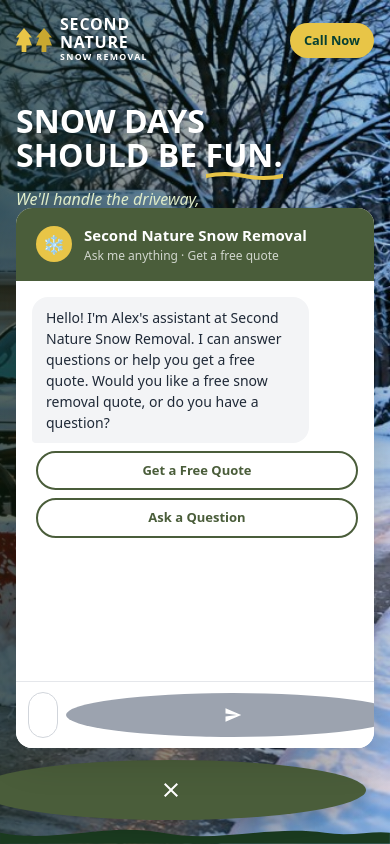
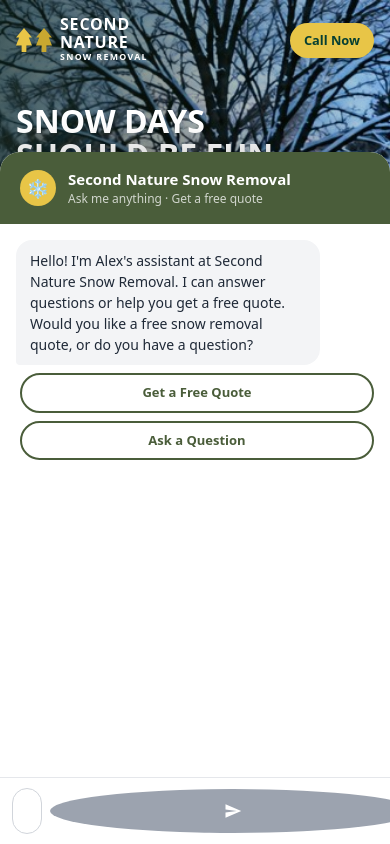
Before and after one commit to Sherryfarmshop/second-nature-plowing, a Next.js app: page / in a window 390 px wide. Both pictures are taken after a click on the button "Chat with us". Shown: the top 844 px of the page. Built offline with nearby package versions, Linux system fonts and the light colour scheme.

Commit message:
Mobile chatbot: slides up from bottom, 82svh tall, full width, keyboard-safe

```diff
--- a/components/ChatBot.tsx
+++ b/components/ChatBot.tsx
@@ -127,8 +127,19 @@ export default function ChatBot() {
       {/* Chat window */}
       {open && (
         <div style={{
-          position: 'fixed', bottom: '96px', right: '16px', zIndex: 1000,
-          width: '360px', maxWidth: 'calc(100vw - 32px)', background: 'white', borderRadius: '16px', boxShadow: '0 8px 40px rgba(0,0,0,0.18)', display: 'flex', flexDirection: 'column', overflow: 'hidden', height: 'min(540px, calc(100dvh - 120px))'
+                    position: 'fixed',
+          bottom: 0,
+          left: 0,
+          right: 0,
+          zIndex: 1000,
+          background: 'white',
+          borderRadius: '20px 20px 0 0',
+          boxShadow: '0 -4px 30px rgba(0,0,0,0.2)',
+          display: 'flex',
+          flexDirection: 'column',
+          overflow: 'hidden',
+          height: '82svh',
+          maxHeight: '82svh',
         }}>
           {/* Header */}
           <div style={{ background: '#4A5D3A', padding: '16px 20px', display: 'flex', alignItems: 'center', gap: '12px' }}>
```
